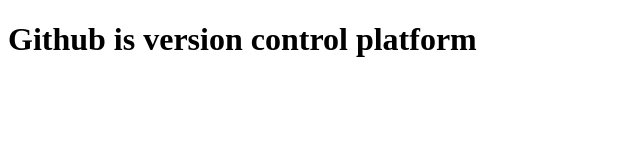
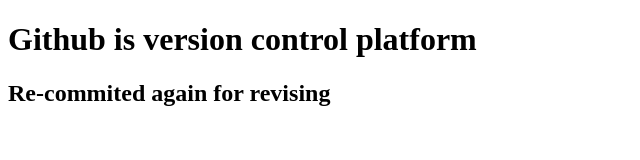
Before and after one commit to Glitchbee/test-git, a plain HTML site: page index.html in a window 1280 px wide. Shown: the whole page, without its empty margins (0-640 px from the left). Drawn offline with Linux system fonts and the light colour scheme.

Commit message:
modified index.html

```diff
--- a/index.html
+++ b/index.html
@@ -7,5 +7,6 @@
 </head>
 <body>
     <h1>Github is version control platform</h1>
+    <h2>Re-commited again for revising</h2>
 </body>
 </html>
```
